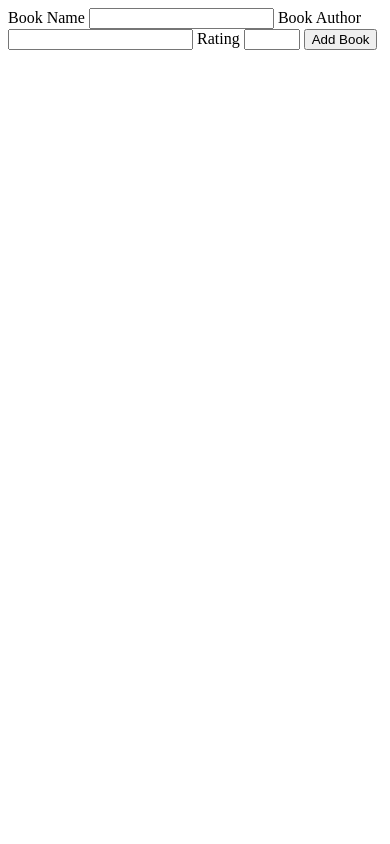
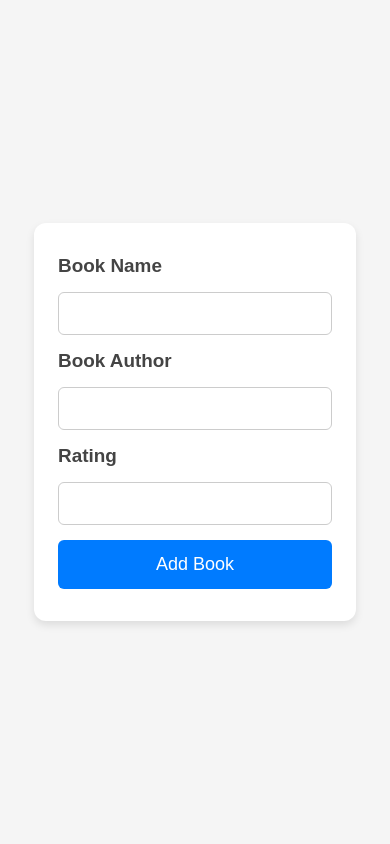
Before and after one commit to Yomirose/book_library, a Flask app: page /add in a window 390 px wide. Run offline with Flask 3, Linux system fonts and the light colour scheme.

Commit message:
Add static/

```diff
--- /dev/null
+++ b/static/styles.css
@@ -0,0 +1,129 @@
+/* General reset */
+* {
+  margin: 0;
+  padding: 0;
+  box-sizing: border-box;
+  font-family: Arial, sans-serif;
+}
+
+/* Body styling */
+body {
+  display: flex;
+  flex-direction: column;
+  justify-content: center;
+  align-items: center;
+  min-height: 100vh;
+  background: #f5f5f5;
+  padding: 20px;
+}
+
+/* Container for forms */
+.container {
+  background: #fff;
+  padding: 25px;
+  border-radius: 12px;
+  box-shadow: 0 4px 8px rgba(0,0,0,0.1);
+  width: 100%;
+  max-width: 450px;
+  text-align: center;
+}
+
+/* Headings */
+h2 {
+  margin-bottom: 15px;
+  color: #333;
+}
+
+/* Form fields */
+form {
+  display: flex;
+  flex-direction: column;
+  gap: 15px;
+}
+
+label {
+  text-align: left;
+  font-weight: bold;
+  color: #444;
+}
+
+input {
+  padding: 10px;
+  border: 1px solid #ccc;
+  border-radius: 6px;
+  font-size: 1rem;
+}
+
+/* Buttons */
+button {
+  padding: 12px;
+  background: #007BFF;
+  color: white;
+  border: none;
+  border-radius: 6px;
+  font-size: 1rem;
+  cursor: pointer;
+  transition: background 0.3s ease;
+}
+
+button:hover {
+  background: #0056b3;
+}
+
+/* Links */
+a {
+  margin-top: 10px;
+  display: inline-block;
+  color: #007BFF;
+  text-decoration: none;
+}
+
+a:hover {
+  text-decoration: underline;
+}
+
+/* Responsive breakpoints */
+@media (max-width: 768px) {
+  html, body {
+    font-size: 18px;
+  }
+
+  .container {
+    padding: 32px 24px;
+    max-width: 720px;
+    width: calc(100% - 48px);
+    margin: 20px auto;
+    border-radius: 12px;
+  }
+
+  h2 {
+    font-size: 1.8rem;
+    line-height: 1.15;
+  }
+
+  p, label {
+    font-size: 1.05rem;
+  }
+
+  input, button, a {
+    font-size: 1rem;
+  }
+
+  button {
+    width: 100%;
+    padding: 14px;
+  }
+}
+
+@media (max-width: 480px) {
+  body {
+    padding: 10px;
+    font-size: 17px;
+  }
+  h2 {
+    font-size: 1.4rem;
+  }
+  input, button, a {
+    font-size: 1rem;
+  }
+}
--- a/templates/add.html
+++ b/templates/add.html
@@ -3,9 +3,11 @@
   <head>
     <meta charset="UTF-8" />
     <title>Add Book</title>
+      <link rel="stylesheet" href="{{ url_for('static', filename='styles.css') }}">
   </head>
   <body>
-    <form action="{{ url_for('add') }}" method="POST">
+    <div class="container">
+      <form action="{{ url_for('add') }}" method="POST">
       <label>Book Name</label>
       <input type="text" name="title" required />
 
@@ -17,5 +19,7 @@
 
       <button type="submit">Add Book</button>
     </form>
+    </div>
+
   </body>
 </html>
--- a/templates/delete.html
+++ b/templates/delete.html
@@ -3,8 +3,10 @@
 <head>
     <meta charset="UTF-8">
     <title>delete book</title>
+      <link rel="stylesheet" href="{{ url_for('static', filename='styles.css') }}">
 </head>
 <body>
+    <div class="container">
         <h2>Are you sure you want to delete this book?</h2>
         <p><strong>{{ book_to_delete.title }}</strong> by {{ book_to_delete.author }}</p>
         <p>Rating: {{ book_to_delete.rating }}</p>
@@ -13,5 +15,7 @@
             <button type="submit">Confirm Delete</button>
         </form>
         <a href="{{ url_for('home') }}">Cancel</a>
+    </div>
+
 </body>
 </html>
--- a/templates/edit.html
+++ b/templates/edit.html
@@ -3,8 +3,10 @@
 <head>
     <meta charset="UTF-8">
     <title>edit</title>
+    <link rel="stylesheet" href="{{ url_for('static', filename='styles.css') }}">
 </head>
 <body>
+    <div class="container">
         <h2>Edit Rating for "{{ update_book.title }}"</h2>
         <form method="POST">
             <p>Current Rating: {{ update_book.rating }}</p>
@@ -13,5 +15,6 @@
         </form>
         <br>
         <a href="{{ url_for('home') }}">Back to Home</a>
+    </div>
 </body>
 </html>
--- a/templates/index.html
+++ b/templates/index.html
@@ -3,9 +3,11 @@
   <head>
     <meta charset="UTF-8" />
     <title>Library</title>
+    <link rel="stylesheet" href="{{ url_for('static', filename='styles.css') }}">
   </head>
   <body>
-    <h1>My Book Library</h1>
+    <div class="container">
+        <h1>Welcome To My Book Library</h1>
       {% if empty_library %}
         <p>Library is empty.</p>
       {% else %}
@@ -20,5 +22,7 @@
         </ul>
       {% endif %}
       <a href="{{ url_for('add') }}">Add New Book</a>
+    </div>
+
   </body>
 </html>
```
Also changed, not shown: instance/books_collection.db. Lines whose indentation alone changed are shown as unchanged.
